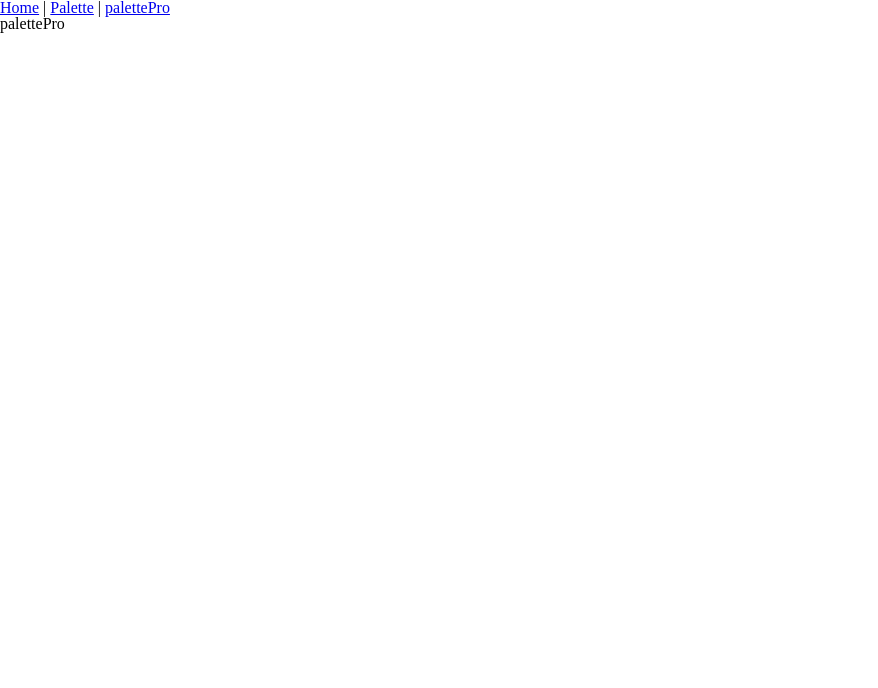
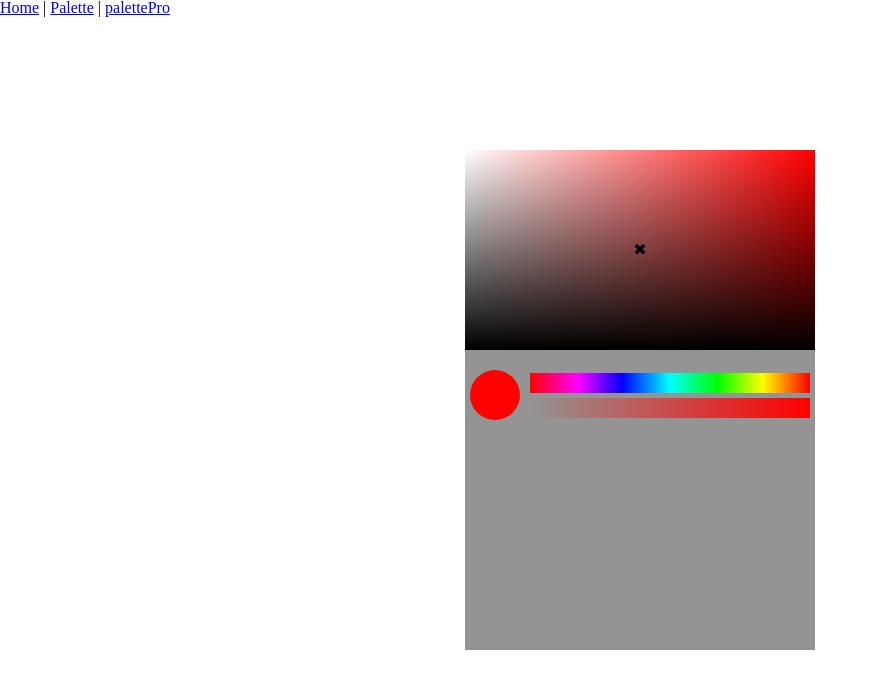
Before and after one commit to jsjzh/vue-tiny-code, a Vue app: page /palettePro in a window 1280 px wide. Shown: the top 688 px of the page, without its empty margins (0-878 px from the left). Built offline with nearby package versions, Linux system fonts and the light colour scheme.

Commit message:
先搭个架子

```diff
--- a/src/components/palettePro/palettePro.vue
+++ b/src/components/palettePro/palettePro.vue
@@ -1,6 +1,24 @@
 <template>
-  <div>
-    palettePro
+  <div class="palette-pro-container">
+    <div class="color-stage">
+      <div class="current-bgd"></div>
+      <div class="white-bgd"></div>
+      <div class="black-bgd"></div>
+      <div class="color-dot">&#x2716;</div>
+    </div>
+    <div class="controller-stage">
+      <div class="current-color"></div>
+      <div class="controller-bars">
+        <div class="hue-bar"></div>
+        <div class="trans-bar"></div>
+      </div>
+    </div>
+    <!-- <div class="current-color-text-stage">
+      <div class="input-stage">
+        <input type="text" class="current-color-text">
+        <div class="color-type-toggle"></div>
+      </div>
+    </div> -->
   </div>
 </template>
 
@@ -11,4 +29,96 @@ export default {};
 
 
 <style scoped>
+.palette-pro-container {
+  position: absolute;
+  width: 350px;
+  height: 500px;
+  top: 50%;
+  left: 50%;
+  background-color: #949494;
+  transform: translate(-50%, -50%);
+  overflow: hidden;
+}
+/* color-stage */
+.color-stage {
+  position: absolute;
+  width: 100%;
+  height: 200px;
+}
+.white-bgd {
+  position: absolute;
+  width: 100%;
+  height: 100%;
+  background: linear-gradient(to right, white, rgba(255, 255, 255, 0));
+}
+.black-bgd {
+  position: absolute;
+  width: 100%;
+  height: 100%;
+  background: linear-gradient(to top, black, rgba(255, 255, 255, 0));
+}
+.current-bgd {
+  position: absolute;
+  width: 100%;
+  height: 100%;
+  background-color: red;
+}
+.color-dot {
+  position: absolute;
+  top: 50%;
+  left: 50%;
+  transform: translate(-50%, -50%);
+}
+/* color-stage */
+
+/* controller-stage */
+.controller-stage {
+  position: absolute;
+  width: 100%;
+  top: 200px;
+  margin-top: 20px;
+  display: flex;
+  justify-content: space-around;
+  align-items: center;
+}
+.current-color {
+  width: 50px;
+  height: 50px;
+  background-color: red;
+  border-radius: 50%;
+}
+.controller-bars {
+  width: 80%;
+  height: 50px;
+  display: flex;
+  flex-wrap: wrap;
+  justify-content: center;
+  align-items: center;
+}
+.hue-bar {
+  width: 100%;
+  height: 20px;
+  background-color: #eee;
+  background: linear-gradient(
+    to right,
+    red 0,
+    #f0f 17%,
+    blue 33%,
+    cyan 50%,
+    lime 67%,
+    #ff0 83%,
+    red
+  );
+}
+.trans-bar {
+  width: 100%;
+  height: 20px;
+  background: linear-gradient(to right, rgba(255, 255, 255, 0), red);
+}
+/* controller-stage */
+/* current-color-text-stage */
+.current-color-text-stage {
+  position: absolute;
+}
+/* current-color-text-stage */
 </style>
```
